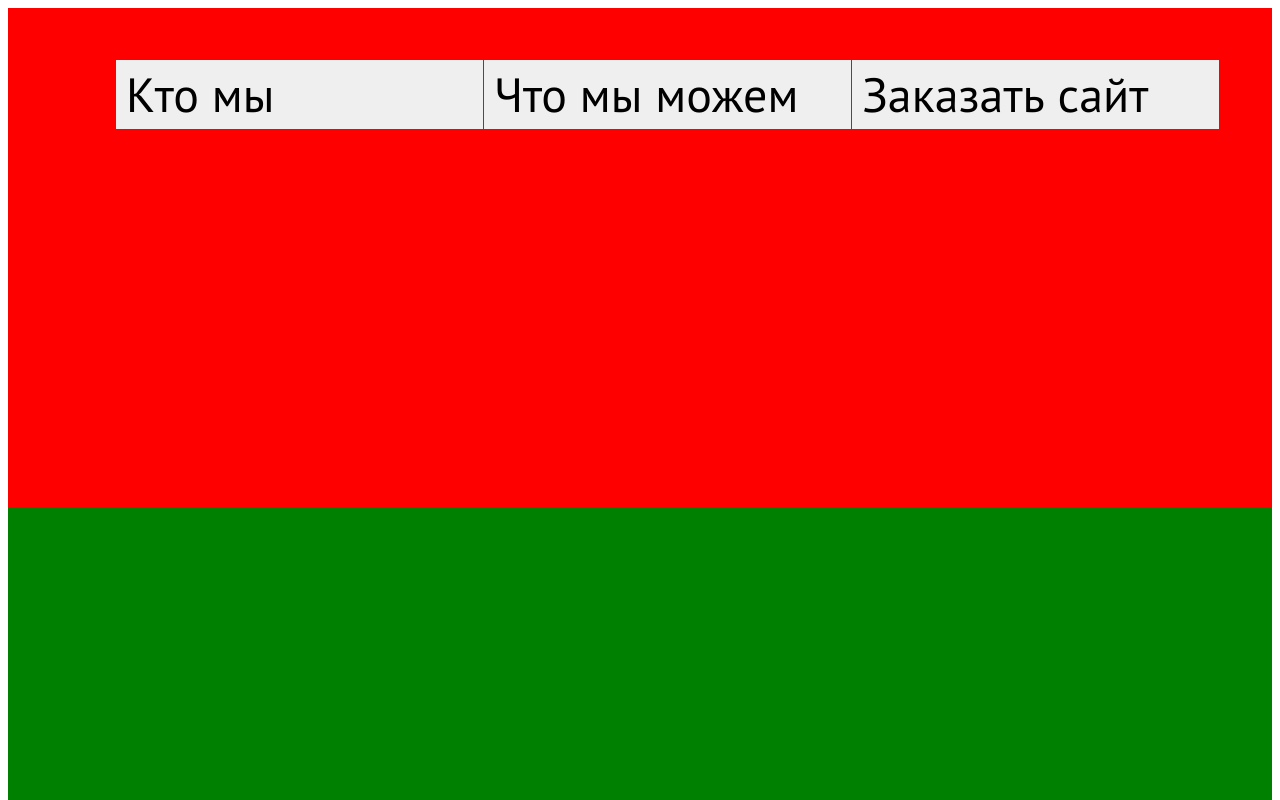
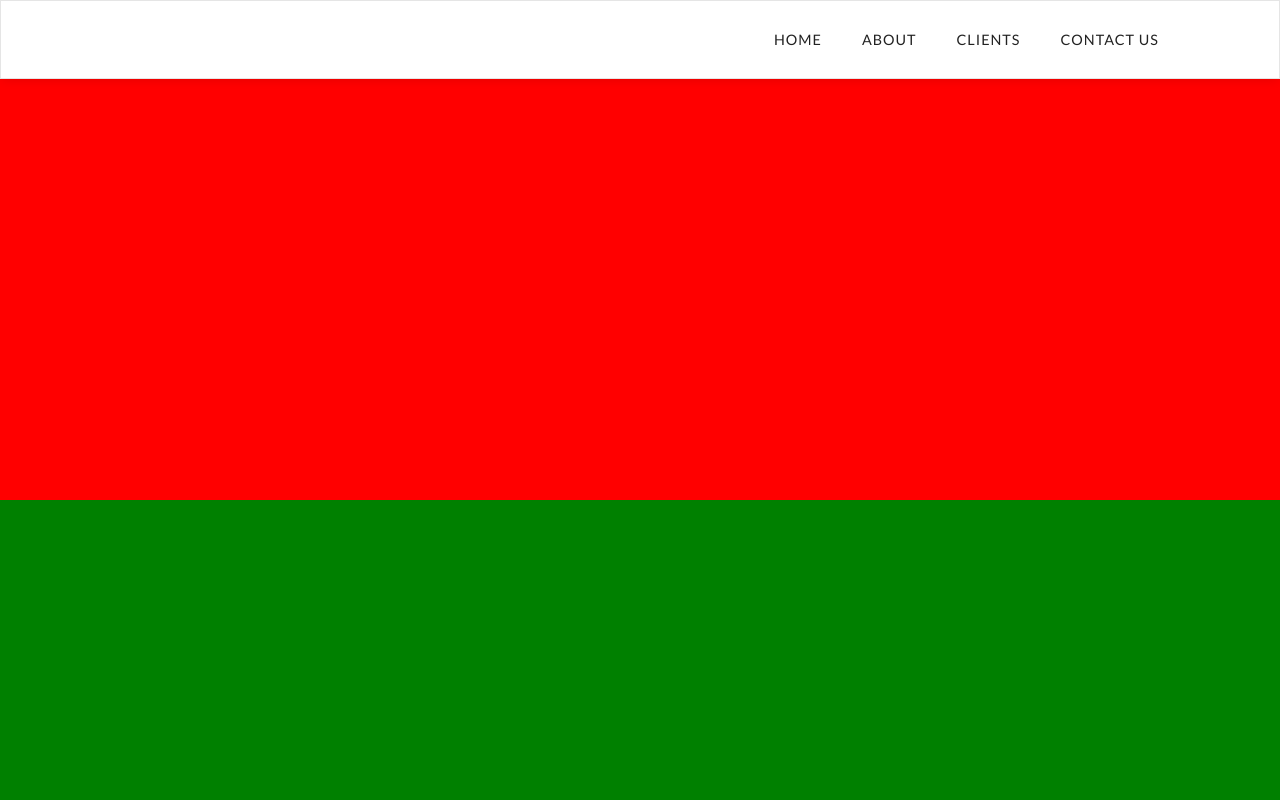
Before and after one commit to FJT1/ourpage, a plain HTML site: page index.html in a window 1280 px wide. Shown: the top 800 px of the page. Drawn offline with Linux system fonts and the light colour scheme.

Commit message:
navbar reworked

```diff
--- a/index.html
+++ b/index.html
@@ -2,21 +2,26 @@
 <html>
 <head>
     <meta charset="utf-8">
-    <link href='http://fonts.googleapis.com/css?family=PT+Sans&subset=latin,cyrillic-ext' rel='stylesheet' type='text/css'>
+    <!--link href='http://fonts.googleapis.com/css?family=PT+Sans&subset=latin,cyrillic-ext' rel='stylesheet' type='text/css'-->
     <link rel="stylesheet" type="text/css" href="menu.css" />
     <link rel="stylesheet" type="text/css" href="page.css" />
 </head>
 <body>
-    <div class="menu">
-        <ul class="menu">
-            <li class="submenu"><a class="submenu" href="#aboutUs">Кто мы</a></li>
-            <li class="submenu"><a class="submenu" href="#whatWeCanDo">Что мы можем</a>
-                <ul class="dropmenu">
-                    <li><a href="#">Верстка</a></li>
-                    <li><a href="#">Поднятие сервера</a></li>
-                </ul>
-            </li>
-            <li class="submenu"><a class="submenu" href="#offer">Заказать сайт</a></li>
+    <div>
+        <nav role='navigation'>
+            <a id="mobileLabel">Label</a>
+            <ul>
+                <li><a href="#">Home</a></li>
+                <li><a href="#">About</a>
+                    <ul>
+                        <li><a href="">Our team</a></li>
+                        <li><a href="">History</a></li>
+                    </ul>
+                </li>
+                <li><a href="#">Clients</a></li>
+                <li><a href="#">Contact Us</a></li>
+            </ul>
+        </nav>
     </div>
     <div id="aboutUs" style="height:500px;background-color:red"></div>
     <div id="whatWeCanDo" style="height:500px;background-color:green"></div>
--- a/menu.css
+++ b/menu.css
@@ -1,55 +1,111 @@
-div.menu {
-    font-size: 3em;
-    font-family: 'PT Sans', sans-serif;
-    position:fixed;
-    width: 90%;
-    margin: 0% 5%;
-    padding: 4px;
-}
-ul.menu ul.dropmenu {
-	list-style-type: none;
- 	padding: 0;
-}
-ul.dropmenu {
-	display: none;
-}
-ul.menu li.submenu {
-	display: inline;
- 	float: left;
- 	margin: 0 1px 0 0;
+@import url(http://fonts.googleapis.com/css?family=Lato);
+
+*, *:before, *:after{
+  -webkit-box-sizing: border-box;
+  -moz-box-sizing: border-box;
+  box-sizing: border-box;
+  padding: 0;
+  margin: 0;
+  font-family: 'Lato', sans-serif;
 }
 
-ul.menu li.submenu a {
-	padding: 3px 10px 4px;
- 	display: block;
+nav{
+  position: fixed;
+  top: 0;
+  left: 0;
+  width: 100%;
+  background: #fff;
+  box-shadow: 0 3px 10px -2px rgba(0,0,0,.1);
+  border: 1px solid rgba(0,0,0,.1);
 }
 
-ul.menu a.submenu {
-	background: #efefef;
+nav ul{
+    list-style: none;
+    position: relative;
+    float: right;
+    margin-right: 100px;
+    display: inline-table;
 }
 
-ul.menu a.submenu:hover {
-    background: #a3a3a3;
+nav ul li{
+      float: left;
+      -webkit-transition: all .2s ease-in-out;
+      -moz-transition: all .2s ease-in-out;
+      transition: all .2s ease-in-out;
 }
 
-
-ul.menu li.submenu:hover .dropmenu {
-	display: block;
+nav ul li:hover{
+    background: rgba(0,0,0,.15);
 }
 
-ul.menu .dropdown {
-	background: #fff;
+nav ul li:hover > ul{
+    display: block;
 }
 
-ul.menu .dropdown a:hover {
-	background: #efefef;
+nav ul li{
+    float: left;
+    -webkit-transition: all .2s ease-in-out;
+    -moz-transition: all .2s ease-in-out;
+    transition: all .2s ease-in-out;
 }
 
-li.submenu{
-    width:33%;
+nav ul li a{
+    display: block;
+    padding: 30px 20px;
+    color: #222;
+    font-size: .9em;
+    letter-spacing: 1px;
+    text-decoration: none;
+    text-transform: uppercase;
 }
 
-a, a:link, a:visited{
+nav ul ul{
+    display: none;
+    background: #fff;
+    position: absolute;
+    top: 100%;
+    box-shadow: -3px 3px 10px -2px rgba(0,0,0,.1);
+    border: 1px solid rgba(0,0,0,.1);
+}
+
+nav ul ul li{
+    float: none;
+    position: relative;
+}
+nav ul ul li a{
+    padding: 15px 30px;
+    border-bottom: 1px solid rgba(0,0,0,.05);
+}
+
+nav ul ul ul {
+    position: absolute;
+    left: 100%;
+    top:0;
+}
+
+a#mobileLabel{
+    display:none;
+    text-align:center;
+    color: #222;
+    font-size: .9em;
+    letter-spacing: 1px;
     text-decoration: none;
-    color:#000000;
+    text-transform: uppercase;
 }
+
+@media screen and (max-width : 560px){
+	ul {
+		display: none;
+	}
+
+	li {
+		disply:none;
+	}
+
+	ul li, li a {
+        display:none;
+	}
+    a#mobileLabel{
+        display:block;
+    }
+}
```
